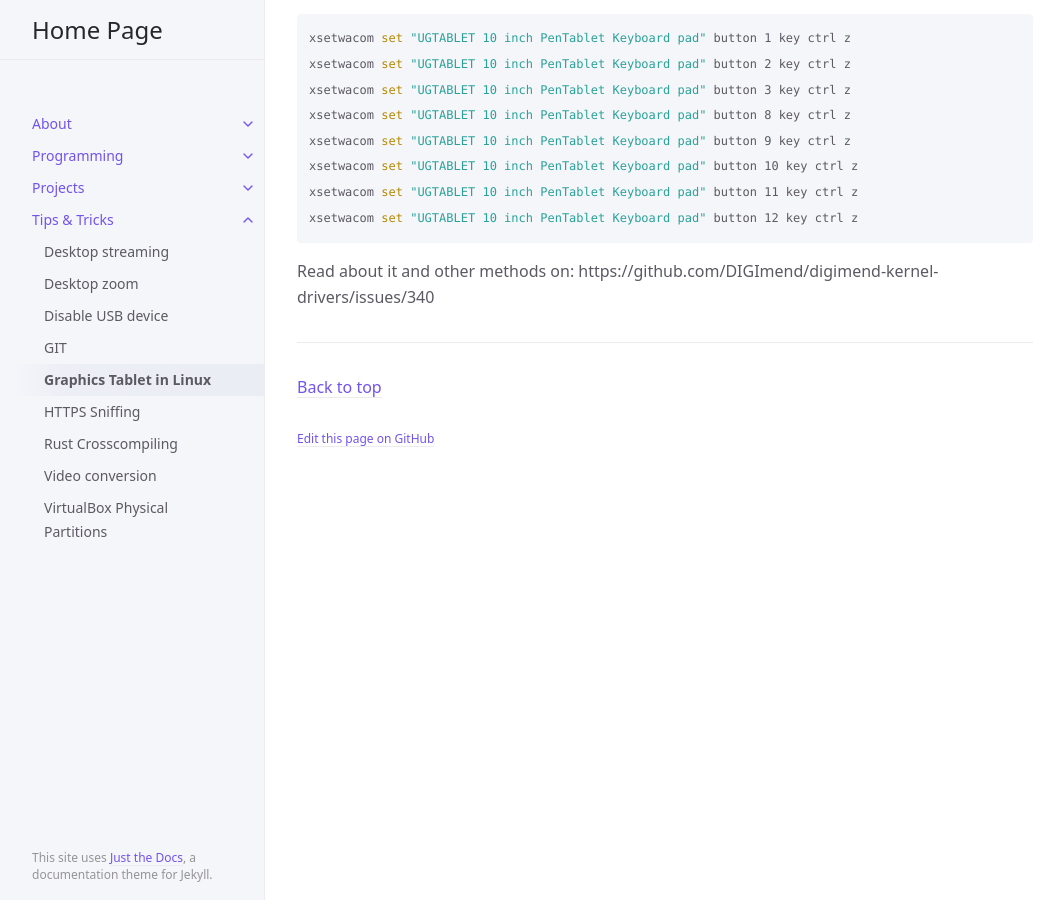
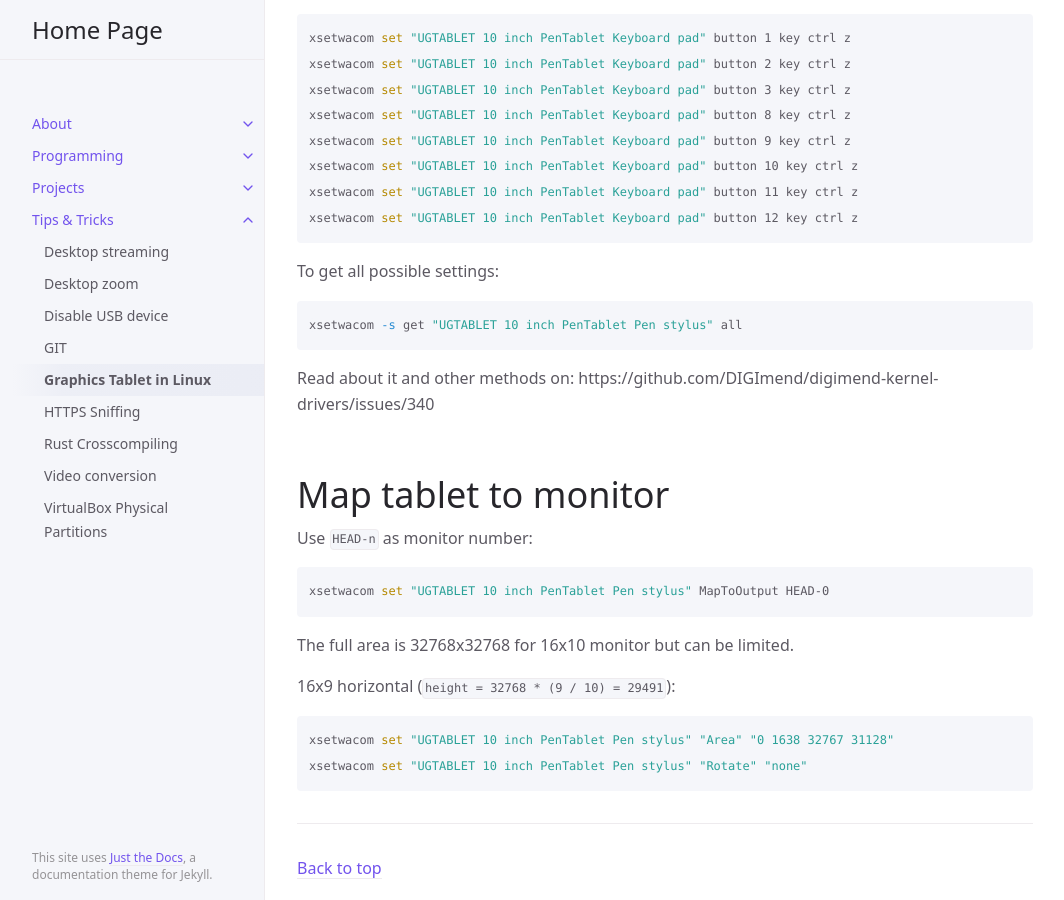
Before and after one commit to marek-g/marek-g.github.io, a Jekyll site: the page built from posts/tips_and_tricks/graphics_tablet_linux.md, in a window 1280 px wide and 900 px high, scrolled down 923 px. Shown: the whole window, without its empty margins (107-1171 px from the left). Built offline with Jekyll 4.4.1, drawn with Linux system fonts in a browser that asks for light colours.

Commit message:
Add more info to tablet page

````diff
--- a/posts/tips_and_tricks/graphics_tablet_linux.md
+++ b/posts/tips_and_tricks/graphics_tablet_linux.md
@@ -50,4 +50,27 @@ xsetwacom set "UGTABLET 10 inch PenTablet Keyboard pad" button 11 key ctrl z
 xsetwacom set "UGTABLET 10 inch PenTablet Keyboard pad" button 12 key ctrl z
 ```
 
+To get all possible settings:
+
+```sh
+xsetwacom -s get "UGTABLET 10 inch PenTablet Pen stylus" all
+```
+
 Read about it and other methods on: https://github.com/DIGImend/digimend-kernel-drivers/issues/340
+
+# Map tablet to monitor
+
+Use `HEAD-n` as monitor number:
+
+```sh
+xsetwacom set "UGTABLET 10 inch PenTablet Pen stylus" MapToOutput HEAD-0
+```
+
+The full area is 32768x32768 for 16x10 monitor but can be limited.
+
+16x9 horizontal (`height = 32768 * (9 / 10) = 29491`):
+
+```sh
+xsetwacom set "UGTABLET 10 inch PenTablet Pen stylus" "Area" "0 1638 32767 31128"
+xsetwacom set "UGTABLET 10 inch PenTablet Pen stylus" "Rotate" "none"
+```
````
